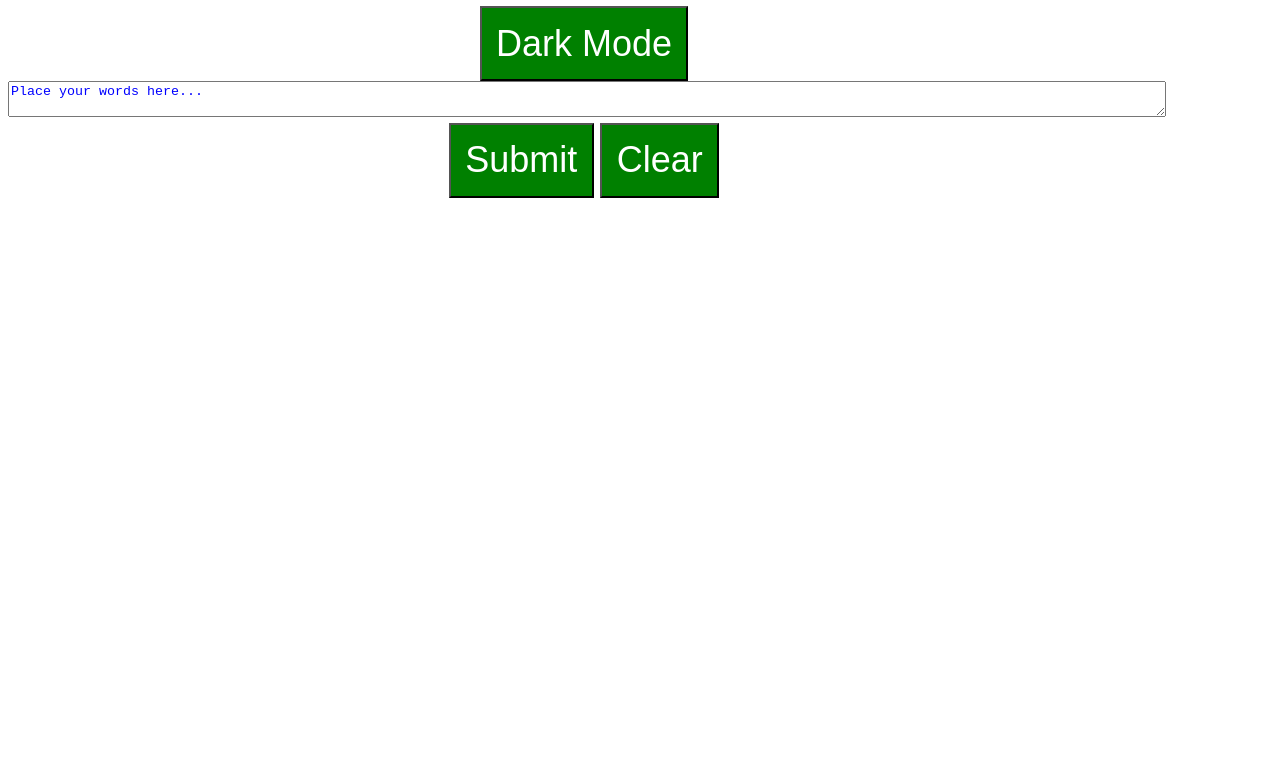
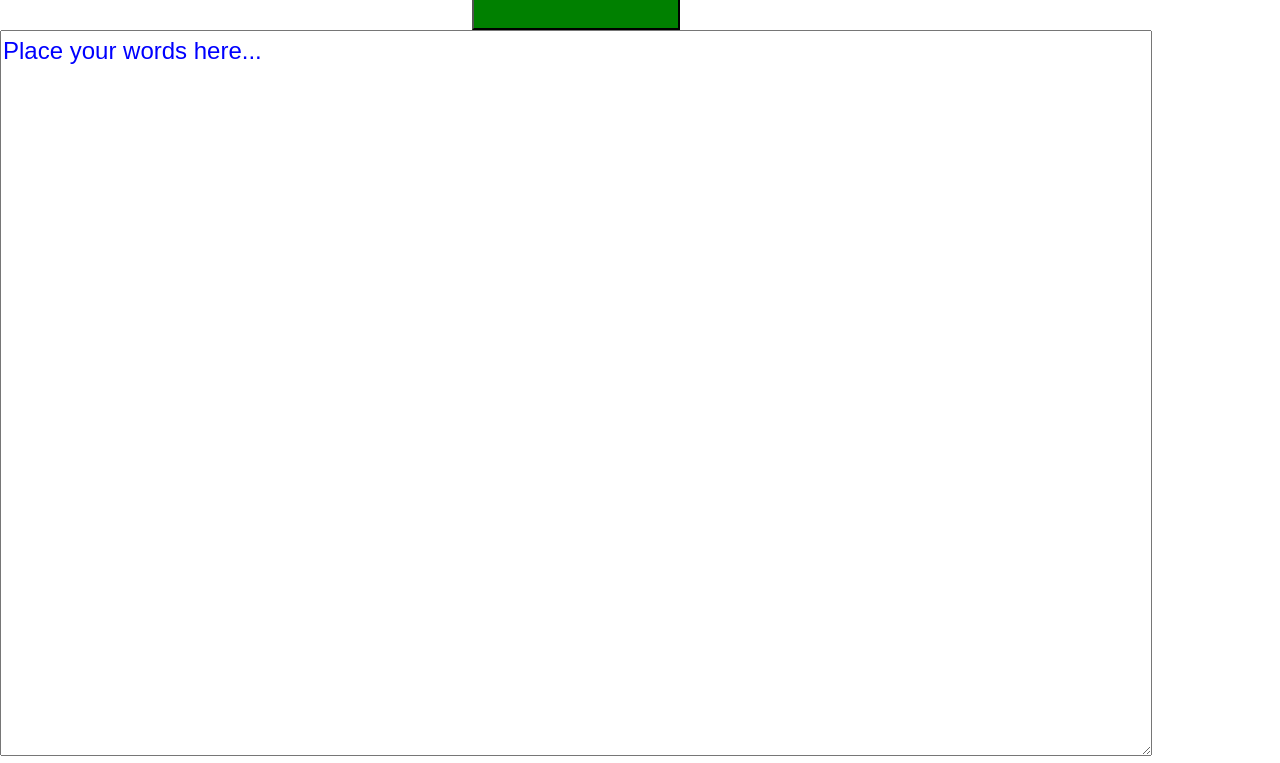
Before and after one commit to mikemcgee92/LAB-word-counter, a plain HTML site: page index.html in a window 1280 px wide. Shown: the part 113-876 px from the top of the page. Before the commit the page ends 800 px from the top, so only its background shows below. Drawn offline with nearby package versions, Linux system fonts and the light colour scheme.

Commit message:
added bootstrap and styled textarea and buttons using it

```diff
--- a/index.html
+++ b/index.html
@@ -5,6 +5,7 @@
   <meta http-equiv="X-UA-Compatible" content="IE=edge">
   <meta name="viewport" content="width=device-width, initial-scale=1.0">
   <title>Word Counter</title>
+  <link href="https://cdn.jsdelivr.net/npm/bootstrap@5.3.3/dist/css/bootstrap.min.css" rel="stylesheet" integrity="sha384-QWTKZyjpPEjISv5WaRU9OFeRpok6YctnYmDr5pNlyT2bRjXh0JMhjY6hW+ALEwIH" crossorigin="anonymous">
   <link rel="stylesheet" href="main.css">
 </head>
 <body>
@@ -12,11 +13,12 @@
   <button id="bg-switch">Dark Mode</button>
   <div id="error" class="error"></div>
   <form>
-    <textarea placeholder="Place your words here..."></textarea>
+    <textarea placeholder="Place your words here..." rows="20"></textarea>
     <button type="submit">Submit</button>
     <button type="reset">Clear</button>
   </form>
   <div id="word-count"></div>
+  <script src="https://cdn.jsdelivr.net/npm/bootstrap@5.3.3/dist/js/bootstrap.bundle.min.js" integrity="sha384-YvpcrYf0tY3lHB60NNkmXc5s9fDVZLESaAA55NDzOxhy9GkcIdslK1eN7N6jIeHz" crossorigin="anonymous"></script>
   <script src="main.js"></script>
 </body>
 </html>
```
